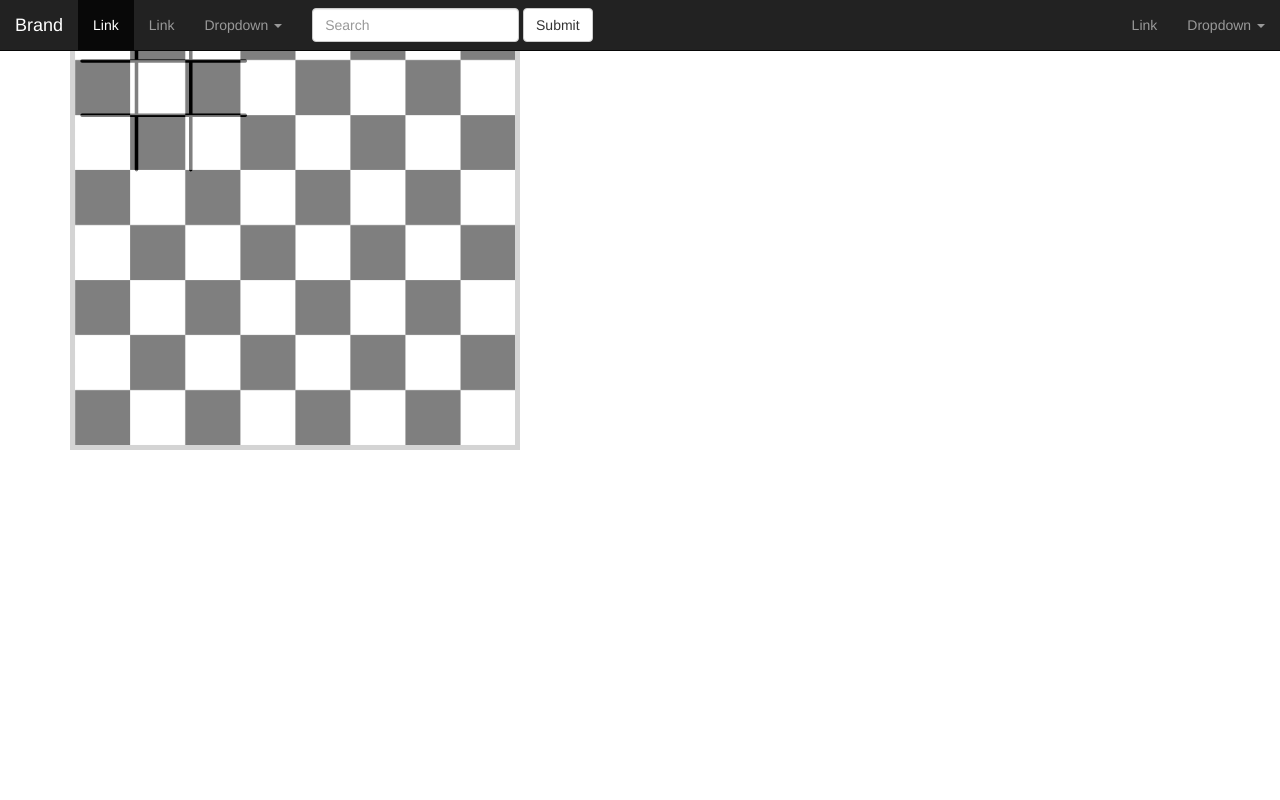
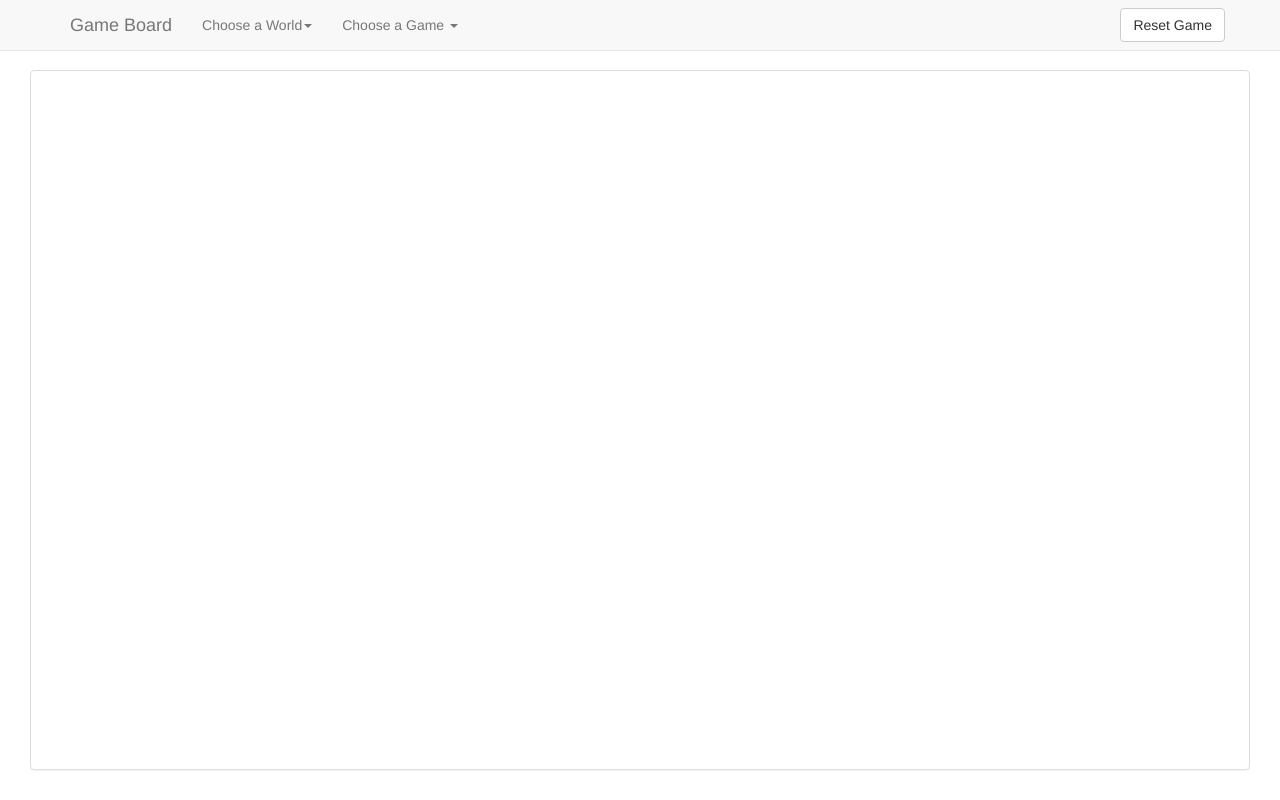
Before and after one commit to rahulrajeev91/sharedThings, a plain HTML site: page index.html in a window 1280 px wide. Drawn offline with Linux system fonts and the light colour scheme.

Commit message:
updated BootstrapUI, refresh, game change

```diff
--- a/index.html
+++ b/index.html
@@ -16,59 +16,16 @@ Improving performance and scalability
         <script src="jquery-ui-1.10.4.custom/js/jquery-ui-1.10.4.custom.js"></script> <!-- enough of jquery ui for dragging, no more -->
         <script src="jquery.ui.touch-punch/jquery.ui.touch-punch.min.js"></script> <!-- http://touchpunch.furf.com/ -->
         <link href="bootstrap/css/bootstrap.min.css" rel="stylesheet">
+        <link href="styles.css" rel="stylesheet">
 		<script src="config.js"></script>
-		<style>
-			.draggable { position: fixed; }
-		</style>
-		<script>
-			var socket;
-			world = {};
-			worldChanges = {};
-			function logDrag(event, ui){
-				// //updating local copy of world
-				// $("#world img").each(function(){
-				// 	world[$(this).attr("id")] = $(this).position();
-				// });
-				//socket.send(JSON.stringify(world));
 
-				var changes = {};
-				changes[event.target.id] = ui.position;
-				socket.send(JSON.stringify(changes));
-			}
 
-			$(function() {
-				socket = new WebSocket("ws://"+server+":"+port);
-				socket.onopen = function (event) {
-					console.log("connected");
-				};
-				socket.onclose = function (event) {
-					alert("Server Disconnected. Pls Reconnect or Refresh")
-					console.log("closed code:" + event.code + " reason:" +event.reason + " wasClean:"+event.wasClean);
-				};
-
-				socket.onmessage = function (event) {
-					worldChanges= JSON.parse(event.data);
-					for (var value in worldChanges){
-					  console.log(value + " -> " + JSON.stringify(worldChanges[value]));
-					  //world[value] = worldChanges[value];   //updating local copy of world
-
-					  $("#"+value).offset(worldChanges[value]);
-					}
-				}
-
-				// $("#world img").draggable();
-				$(".draggable").draggable();
-				$("#world img").on("dragstart", function(event, ui) { logDrag(event, ui); });
-				$("#world img").on("dragstop" , function(event, ui) { logDrag(event, ui); });
-				$("#world img").on("drag"     , function(event, ui) { logDrag(event, ui); });
-			});
-		</script>
 	</head>
 	<body>
 
 
-		<nav class="navbar navbar-default navbar-fixed-top navbar-inverse">
-		  <div class="container-fluid">
+		<nav class="navbar navbar-default navbar-fixed-top">
+		  <div class="container">
 		    <!-- Brand and toggle get grouped for better mobile display -->
 		    <div class="navbar-header">
 		      <button type="button" class="navbar-toggle" data-toggle="collapse" data-target="#bs-example-navbar-collapse-1">
@@ -77,54 +34,55 @@ Improving performance and scalability
 		        <span class="icon-bar"></span>
 		        <span class="icon-bar"></span>
 		      </button>
-		      <a class="navbar-brand" href="#">Brand</a>
+		      <a class="navbar-brand" href="#">Game Board</a>
 		    </div>
 
 		    <!-- Collect the nav links, forms, and other content for toggling -->
 		    <div class="collapse navbar-collapse" id="bs-example-navbar-collapse-1">
 		      <ul class="nav navbar-nav">
-		        <li class="active"><a href="#">Link</a></li>
-		        <li><a href="#">Link</a></li>
+		        <!-- <li class="active"><a href="#">Link</a></li>
+		        <li><a href="#">Link</a></li> -->
 		        <li class="dropdown">
-		          <a href="#" class="dropdown-toggle" data-toggle="dropdown">Dropdown <b class="caret"></b></a>
+		          <a href="#" class="dropdown-toggle" data-toggle="dropdown">Choose a World<b class="caret"></b></a>
 		          <ul class="dropdown-menu">
-		            <li><a href="#">Action</a></li>
-		            <li><a href="#">Another action</a></li>
-		            <li><a href="#">Something else here</a></li>
-		            <li class="divider"></li>
-		            <li><a href="#">Separated link</a></li>
-		            <li class="divider"></li>
-		            <li><a href="#">One more separated link</a></li>
+		          	<li role="presentation" class="dropdown-header">Choose Another World</li>
+		            <li><a href="#">World 1</a></li>
+		            <li><a href="#">World 2</a></li>
+		            <li><a href="#">World 3</a></li>
+		            <li role="presentation" class="divider"></li>
+		            <li role="presentation" class="dropdown-header">Add a new World</li>
+		            <form class="navbar-form">
+				        <div class="form-group">
+				          <input type="text" class="form-control" placeholder="Add New World">
+				        </div>
+				        <button type="submit" class="btn btn-default">Add</button>
+				      </form>
+		          </ul>
+		        </li>
+
+		        <li class="dropdown">
+		          <a href="#" class="dropdown-toggle" data-toggle="dropdown">Choose a Game <b class="caret"></b></a>
+		          <ul class="dropdown-menu">
+		            <li><a href="#" onclick = "ChooseGame(1)">Tic Tac Toe</a></li>
+		            <li><a href="#" onclick = "ChooseGame(2)">Checkers</a></li>
 		          </ul>
 		        </li>
 		      </ul>
-		      <form class="navbar-form navbar-left">
-		        <div class="form-group">
-		          <input type="text" class="form-control" placeholder="Search">
-		        </div>
-		        <button type="submit" class="btn btn-default">Submit</button>
-		      </form>
+
 		      <ul class="nav navbar-nav navbar-right">
-		        <li><a href="#">Link</a></li>
-		        <li class="dropdown">
-		          <a href="#" class="dropdown-toggle" data-toggle="dropdown">Dropdown <b class="caret"></b></a>
-		          <ul class="dropdown-menu">
-		            <li><a href="#">Action</a></li>
-		            <li><a href="#">Another action</a></li>
-		            <li><a href="#">Something else here</a></li>
-		            <li class="divider"></li>
-		            <li><a href="#">Separated link</a></li>
-		          </ul>
-		        </li>
+
+
+		        <li><button type="button" class="btn btn-default navbar-btn" onclick="resetWorldForAll()">Reset Game</button></li>
 		      </ul>
 		    </div><!-- /.navbar-collapse -->
 		  </div><!-- /.container-fluid -->
 		</nav>
 
 
-		<div class="container">
-			<div class="row">
-				<div class="col-xs-12">
+		<div class="container-fluid full-body">
+			<div class="col-xs-12 full-body">
+				<div class="panel panel-default full-body">
+  					<div class="panel-body full-body">
 						<div id="world">
 
 							<div id = "ttt">
@@ -167,14 +125,17 @@ Improving performance and scalability
 								<img id="r10" src="images/red.png" style="z-index:2;" class="draggable" />
 								<img id="r11" src="images/red.png" style="z-index:2;" class="draggable" />
 								<img id="r12" src="images/red.png" style="z-index:2;" class="draggable" />
-							<img id="chboard" src="images/board.png" style="z-index:1; width: 450px; height:450px; opacity:0.5; border:5px solid #aaa" class="draggable" />
+								<img id="chboard" src="images/board.png" style="z-index:1; width: 450px; height:450px; opacity:0.5; border:5px solid #aaa" class="" />
 							</div>
 
 						</div>
 					</div>
 				</div>
 			</div>
+		</div>
 		<!-- Bootstrap -->
+
 		<script src="bootstrap/js/bootstrap.min.js"></script>
+		<script src="main.js"></script>
 	</body>
 </html>
--- /dev/null
+++ b/main.js
@@ -0,0 +1,114 @@
+var DefaultWorld= {
+	"x1":{"top":86,"left":46},
+	"x2":{"top":86,"left":46},
+	"x3":{"top":86,"left":46},
+	"x4":{"top":86,"left":46},
+	"x5":{"top":86,"left":46},
+	"o1":{"top":86,"left":111},
+	"o2":{"top":86,"left":111},
+	"o3":{"top":86,"left":111},
+	"o4":{"top":86,"left":111},
+	"o5":{"top":86,"left":111},
+	"tttboard":{"top":191,"left":122},
+	"b1":{"top":91,"left":52},
+	"b2":{"top":202,"left":384},
+	"b3":{"top":202,"left":273},
+	"b4":{"top":202,"left":163},
+	"b5":{"top":202,"left":52},
+	"b6":{"top":147,"left":440},
+	"b7":{"top":147,"left":329},
+	"b8":{"top":147,"left":219},
+	"b9":{"top":147,"left":109},
+	"b10":{"top":91,"left":384},
+	"b11":{"top":91,"left":273},
+	"b12":{"top":91,"left":163},
+	"r1":{"top":422,"left":164},
+	"r2":{"top":367,"left":438},
+	"r3":{"top":367,"left":329},
+	"r4":{"top":367,"left":219},
+	"r5":{"top":367,"left":108},
+	"r6":{"top":422,"left":384},
+	"r7":{"top":422,"left":275},
+	"r8":{"top":422,"left":52},
+	"r9":{"top":477,"left":439},
+	"r10":{"top":477,"left":328},
+	"r11":{"top":477,"left":218},
+	"r12":{"top":477,"left":109},
+	"chboard":{"top":86,"left":46}
+};
+
+var socket;
+world = {};
+worldChanges = {};
+
+function logDrag(event, ui){
+	// //updating local copy of world
+	$("#world img").each(function(){
+		world[$(this).attr("id")] = $(this).position();
+	});
+	console.log(JSON.stringify(world));
+
+	var changes = {};
+	changes[event.target.id] = ui.offset;
+	socket.send(JSON.stringify(changes));
+}
+
+function ChooseGame(game){
+	console.log("Choosing game : "+game);
+	if(game==0){
+		document.getElementById("ttt").style.visibility='hidden';
+		document.getElementById("checkers").style.visibility='hidden';
+	}
+	if(game==1){
+		document.getElementById("ttt").style.visibility='visible';
+		document.getElementById("checkers").style.visibility='hidden';
+	}
+	else if(game==2){
+		document.getElementById("ttt").style.visibility='hidden';
+		document.getElementById("checkers").style.visibility='visible';
+	}
+}
+
+function resetWorldForAll(){
+	resetWorld();
+	socket.send(JSON.stringify(DefaultWorld));
+}
+
+function resetWorld(){
+	for (var value in DefaultWorld){
+
+	  $("#"+value).offset(DefaultWorld[value]);
+	}
+	console.log("Resetting World");
+	//world = DefaultWorld;
+}
+
+$(function() {
+	resetWorld();
+	ChooseGame(0);
+
+	socket = new WebSocket("ws://"+server+":"+port);
+	socket.onopen = function (event) {
+		console.log("connected");
+	};
+	socket.onclose = function (event) {
+		alert("Server Disconnected. Pls Reconnect or Refresh")
+		console.log("closed code:" + event.code + " reason:" +event.reason + " wasClean:"+event.wasClean);
+	};
+
+	socket.onmessage = function (event) {
+		worldChanges= JSON.parse(event.data);
+		for (var value in worldChanges){
+		  console.log(value + " -> " + JSON.stringify(worldChanges[value]));
+		  world[value] = worldChanges[value];   //updating local copy of world
+
+		  $("#"+value).offset(worldChanges[value]);
+		}
+	}
+
+	// $("#world img").draggable();
+	$(".draggable").draggable({containment: "#world", scroll: false});
+	$("#world img").on("dragstart", function(event, ui) { logDrag(event, ui); });
+	$("#world img").on("dragstop" , function(event, ui) { logDrag(event, ui); });
+	$("#world img").on("drag"     , function(event, ui) { logDrag(event, ui); });
+});
--- a/sharedThingsServer.js
+++ b/sharedThingsServer.js
@@ -21,7 +21,7 @@ var defaultWorld = {
 	"o5":{"top":8,"left":100},
 	"tttboard":{"top":100,"left":100}
 };
-var World = defaultWorld;		//contains the stored global world
+var World = {};		//contains the stored global world
 
 wss.on('close', function() {
     console.log('disconnected');
@@ -35,8 +35,8 @@ wss.broadcast = function(data,sender) {
 
 wss.on('connection', function(ws) {
 
-	if(World == {})
-		World = defaultWorld;
+	// if(World == {})
+	// 	World = defaultWorld;
 	ws.send(JSON.stringify(World)); // initial state
 
 	ws.on('message', function(RecievedWorld) {
--- /dev/null
+++ b/styles.css
@@ -0,0 +1,19 @@
+body {
+	position: fixed;
+	height : 100%;
+	width:100%;
+	padding-top: 70px;
+	padding-bottom: 30px;
+}
+
+.full-body{
+	height : 100%;
+}
+
+#world{
+	height : 100%;
+}
+
+.draggable {
+	position: fixed;
+}
```
Lines whose indentation alone changed are shown as unchanged.
